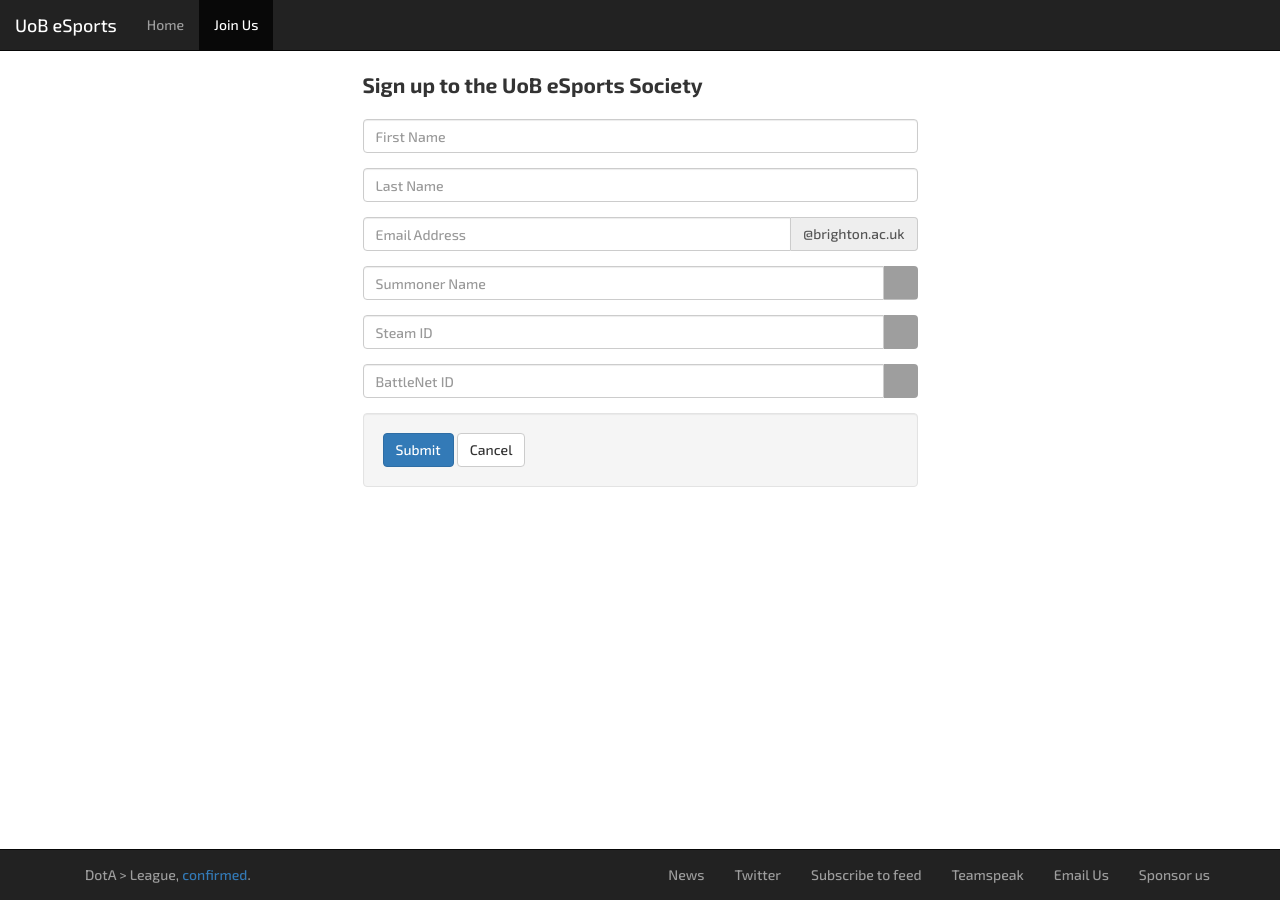
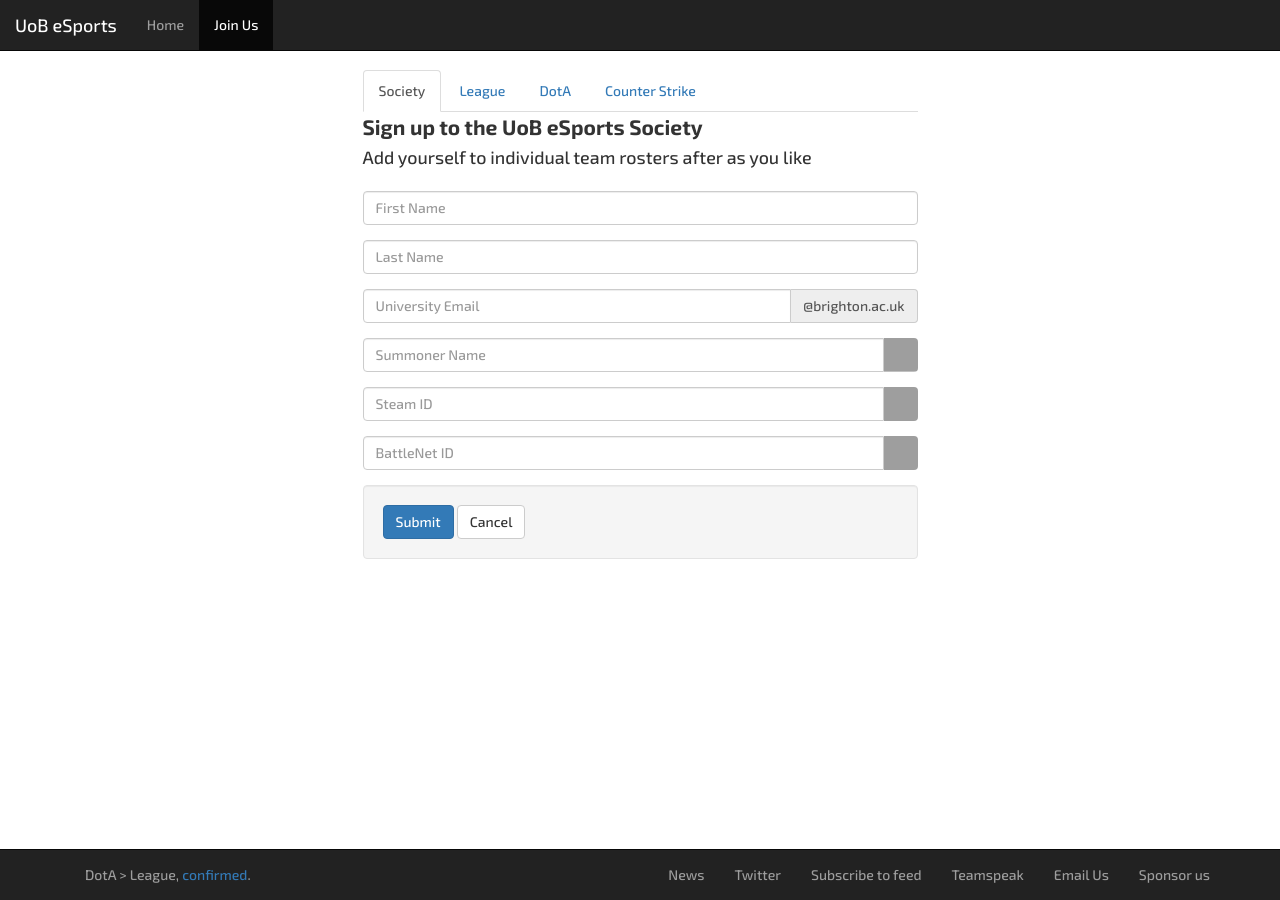
Before and after one commit to UoB-eSports/uob-esports.github.com, a Jekyll site: the page built from join/index.html, in a window 1280 px wide. Built offline with Jekyll 4.4.1, drawn with Linux system fonts in a browser that asks for light colours; nearby versions of some CDN libraries; grey boxes are pictures that could not be loaded.

Commit message:
Added more forms for team rosters, partial commit

```diff
--- a/_config.yml
+++ b/_config.yml
@@ -2,7 +2,7 @@
 title:      UoB eSports
 caption:    We are the University of Brighton eSports Society
 url:        http://uobesports.com
-email:      uobesports@aaunel.com
+email:      oliver@uobesports.com
 #feedburner: http://feeds.feedburner.com/uobesports
 analytics:  UA-20955831-8
 
@@ -23,7 +23,7 @@
   link: //649513.ts3.mpgs.co
   desc: The UoB eSports Teamspeak server
 - name: Email Us
-  link: "mailto:uobesports@aaunel.com"
+  link: "mailto:oliver@uobesports.com"
   desc: Get in touch
 - name: Sponsor us
   link: /sponsor-us/
--- a/join/index.html
+++ b/join/index.html
@@ -5,7 +5,18 @@
 <div class="container">
 	<div class="row">
 		<div class="col-md-6 col-md-offset-3">
-			<p class="lead"><strong>Sign up to the UoB eSports Society</strong></p>
+			<ul class="nav nav-tabs" role="tablist" id="myTab">
+				<li role="presentation" class="active"><a href="#society" role="tab" data-toggle="tab">Society</a></li>
+				<li role="presentation"><a href="#league" role="tab" data-toggle="tab">League</a></li>
+				<li role="presentation"><a href="#dota" role="tab" data-toggle="tab">DotA</a></li>
+				<li role="presentation"><a href="#counterstrike" role="tab" data-toggle="tab">Counter Strike</a></li>
+			</ul>
+			<div class="tab-content">
+				<div role="tabpanel" class="tab-pane active" id="society">
+					<p class="lead">
+						<strong>Sign up to the UoB eSports Society</strong><br />
+						<small>Add yourself to individual team rosters after as you like</small>
+					</p>
 					<form action="https://docs.google.com/forms/d/1xKUmS7rtpTQFUdNDm3o5ojtYZCnlHHW6CmmtGKPDdGg/formResponse" method="POST" target="_blank">
 				        <ol role="list" class="list-unstyled">
 				        	<li class="form-group">
@@ -16,7 +27,7 @@
 				        	</li>
 				        	<li class="form-group">
 				        		<div class="input-group">
-		        			<input required type="text" name="entry.1186158577" value="" id="entry_1186158577" class="form-control" placeholder="Email Address">
+				        			<input required type="text" name="entry.1186158577" value="" id="entry_1186158577" class="form-control" placeholder="University Email">
 				        			<span class="input-group-addon">@brighton.ac.uk</span>
 				        		</div>
 				        	</li>
@@ -45,8 +56,94 @@
 			        	</div>
 				    </form>
 				</div>
+				<div role="tabpanel" class="tab-pane" id="league">
+					<p class="lead">
+						<strong>Add yourself to our League of Legends team roster</strong><br />
+						<small>Be sure to sign up to the society beforehand!</small>
+					</p>
+					<form action="" method="POST" target="_blank">
+				        <ol role="list" class="list-unstyled">
+				        	<li class="form-group">
+				        		<input required type="text" name="entry.170127055" value="" id="entry_170127055" class="form-control" placeholder="Name">
+				        	</li>
+				        	<li class="form-group">
+				        		<div class="input-steam input-group">
+				        			<input type="text" name="entry.483017577" value="" id="entry_483017577" class="form-control" placeholder="Steam ID">
+				        			<span class="input-steam-addon input-group-addon text-hide">Valve</span>
+				        		</div>
+				        	</li>
+				        	<li class="form-group">
+				        		<div class="row">
+				        			<div class="col-md-6">
+				        				<div class="input-group">
+						        			<input type="number" name="entry.1186158577" value="" id="entry_1186158577" class="form-control" placeholder="Solo*">
+						        			<span class="input-group-addon">MMR</span>
+						        		</div>
+				        			</div>
+				        			<div class="col-md-6">
+				        				<div class="input-group">
+						        			<input type="number" name="entry.1186158577" value="" id="entry_1186158577" class="form-control" placeholder="Party*">
+						        			<span class="input-group-addon">MMR</span>
+						        		</div>
+				        			</div>
+				        		</div>
+				        		<div class="row">
+				        			<div class="col-md-12">
+				        				<p class="help-block pull-right">* Leave blank if unranked</p>
+				        			</div>
+				        		</div>
+				        	</li>
+				        	<li>
+				        		<p class="lead"><small>Position you main:</small></p>
+				        		<div class="btn-group-vertical" data-toggle="buttons">
+									<label class="btn btn-default">
+										<input required type="radio" name="entry.1269836385" value="Hard Carry" id="group_1269836385_1" role="radio" autocomplete="off"> Hard Carry
+									</label>
+									<label class="btn btn-default">
+										<input required type="radio" name="entry.1269836385" value="Mid / Solo / Ganker" id="group_1269836385_2" role="radio" autocomplete="off"> Mid / Solo / Ganker
+									</label>
+									<label class="btn btn-default">
+										<input required type="radio" name="entry.1269836385" value="Offlane" id="group_1269836385_3" role="radio" autocomplete="off"> Offlane
+									</label>
+									<label class="btn btn-default">
+										<input required type="radio" name="entry.1269836385" value="Support / Jungler" id="group_1269836385_4" role="radio" autocomplete="off"> Support / Jungler
+									</label>
+									<label class="btn btn-default">
+										<input required type="radio" name="entry.1269836385" value="Hard Support" id="group_1269836385_5" role="radio" autocomplete="off"> Hard Support
+									</label>
+				        		</div>
+							</li>
+				        </ol>
+						<div class="well">
+			        		<button type="submit" class="btn btn-primary">Submit</button>
+			        		<a href="/join" class="btn btn-default">Cancel</a>
+			        	</div>
+				    </form>
+				</div>
+				<div role="tabpanel" class="tab-pane" id="dota">
+					<p class="lead">
+						<strong>Add yourself to our DotA team roster</strong><br />
+						<small>Be sure to sign up to the society beforehand!</small>
+					</p>
+						<div class="well">
+			        		<button type="submit" class="btn btn-primary">Submit</button>
+			        		<a href="/join" class="btn btn-default">Cancel</a>
+			        	</div>
+				</div>
+				<div role="tabpanel" class="tab-pane" id="counterstrike">
+					<p class="lead">
+						<strong>Add yourself to our Counter Strike team roster</strong><br />
+						<small>Be sure to sign up to the society beforehand!</small>
+					</p>
+						<div class="well">
+			        		<button type="submit" class="btn btn-primary">Submit</button>
+			        		<a href="/join" class="btn btn-default">Cancel</a>
+			        	</div>
+				</div>
+			</div>
+		</div>
 	</div>
 </div>
 
 <!-- Scripts -->
-<script src="/js/forms.js"></script>
+<!-- script src="/js/forms.js"></script -->
```
Lines whose indentation alone changed are shown as unchanged.
